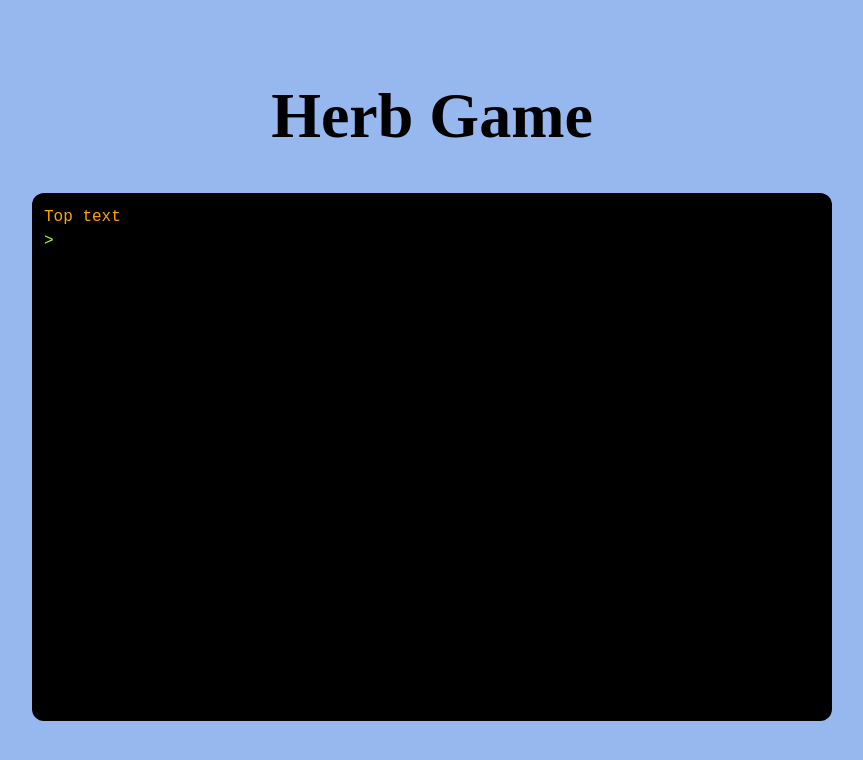
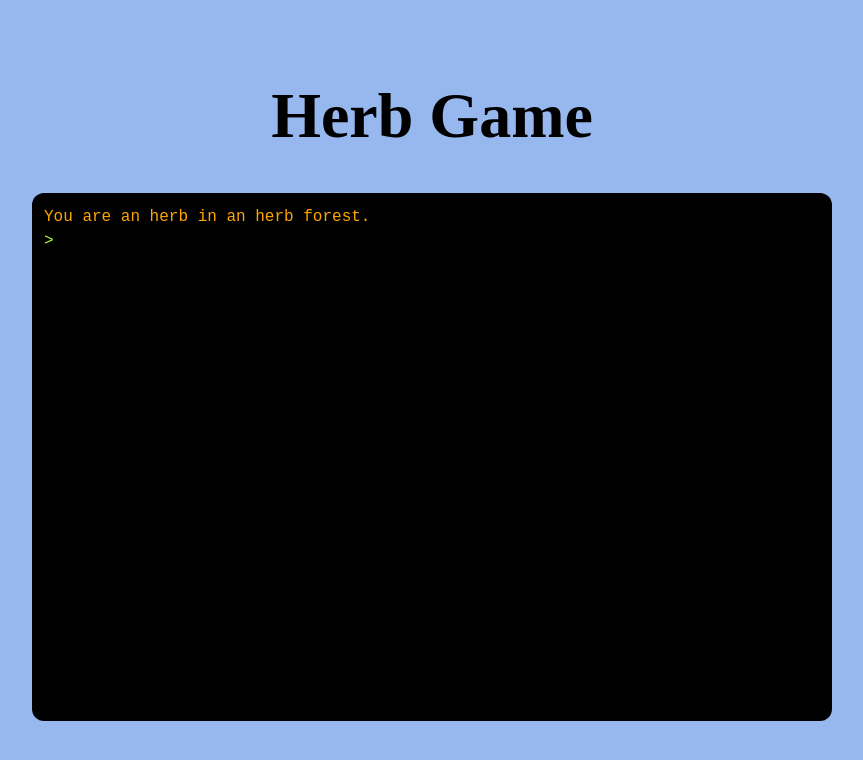
Before and after one commit to sekelsta/herb_game, a website built with Vite: page www/index.html in a window 1280 px wide. Shown: the whole page, without its empty margins (208-1071 px from the left). Built offline with nearby package versions, Linux system fonts and the light colour scheme.

Commit message:
startup tweaks

```diff
--- a/www/src/main.ts
+++ b/www/src/main.ts
@@ -44,11 +44,15 @@ function submitInput() {
   void runCommand(input).then(doOutput);
 }
 
-async function doOutput(output: string) {
-  // Output one line per second.
-  for (const char of output) {
-    outputSpan.innerText += char;
-    await new Promise((resolve) => setTimeout(resolve, 1000 / 80));
+async function doOutput(output: string, gradual = true) {
+  if (gradual) {
+    // Output one line per second.
+    for (const char of output) {
+      outputSpan.innerText += char;
+      await new Promise((resolve) => setTimeout(resolve, 1000 / 80));
+    }
+  } else {
+    outputSpan.innerText += output;
   }
 
   prepareInput();
@@ -96,5 +100,5 @@ async function runCommand(input: string): Promise<string> {
 // ----------
 
 prepareOutput();
-// TODO
-doOutput("Top text");
+// TODO: get from wasm
+doOutput("You are an herb in an herb forest.", false);
--- a/www/src/style.css
+++ b/www/src/style.css
@@ -12,7 +12,7 @@ body {
   overflow: auto;
 
   /* Background color*/
-  animation: pulse 120s infinite;
+  animation: pulse 80s infinite;
 }
 
 @keyframes pulse {
```
